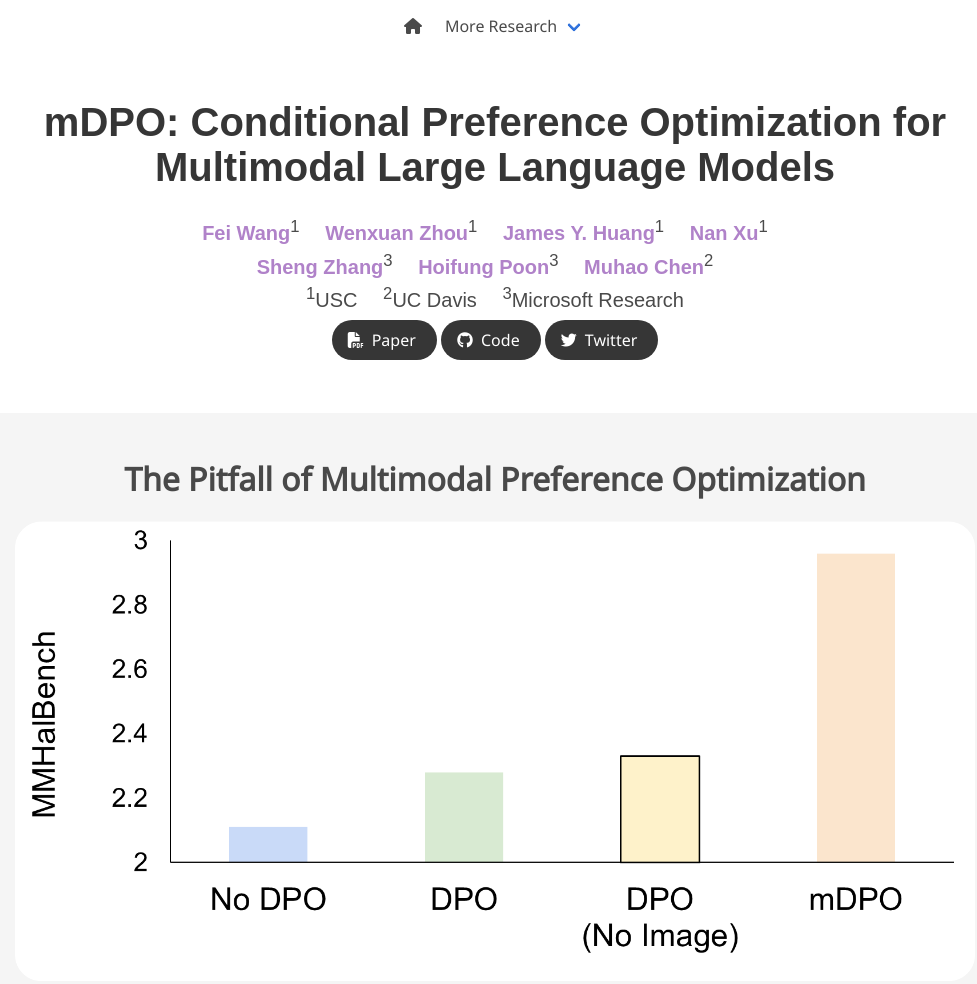
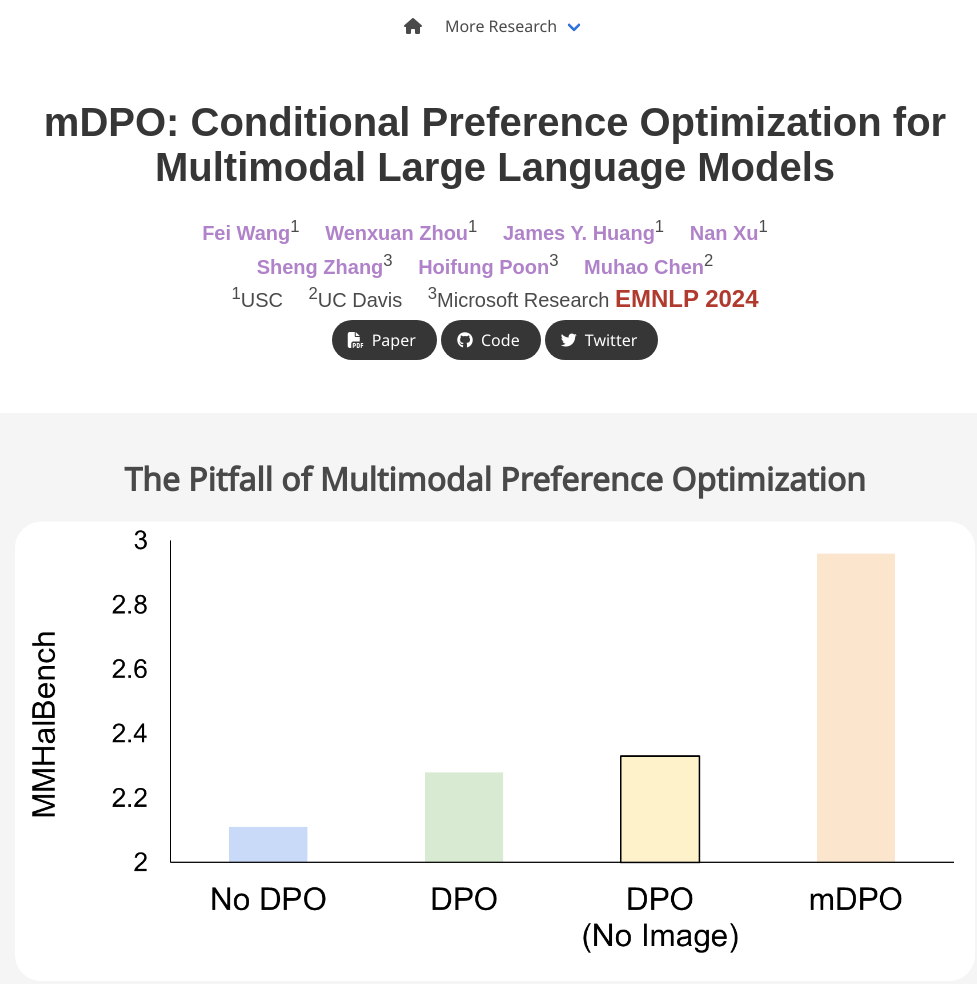
Before and after one commit to FeiWang96/mDPO, a plain HTML site: page index.html in a window 1280 px wide. Shown: the top 984 px of the page, without its empty margins (145-1122 px from the left). Drawn offline with nearby package versions, Linux system fonts and the light colour scheme; some icons are missing; a web font is replaced by a local one.

Commit message:
Update index.html

```diff
--- a/index.html
+++ b/index.html
@@ -116,6 +116,9 @@
                       <sup>1</sup>USC&emsp;
                       <sup>2</sup>UC Davis&emsp;
                       <sup>3</sup>Microsoft Research
+                    </span>
+                    <span class="author-block">
+                      <h1 class="title is-4"><font color="#B03A2E"><b>EMNLP 2024</b></font></h1>
                     </span>
                     <!-- <span class="author-block">Institution Name<br>Conferance name and year</span> -->
                     <!-- <span class="eql-cntrb"><small><br><sup>*</sup>Equal Contribution</small></span> -->
```
